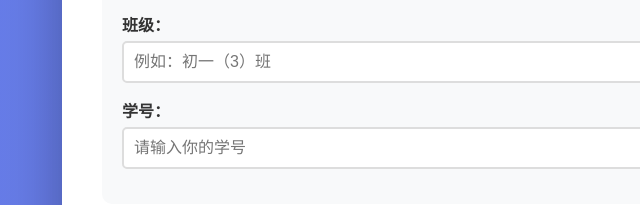
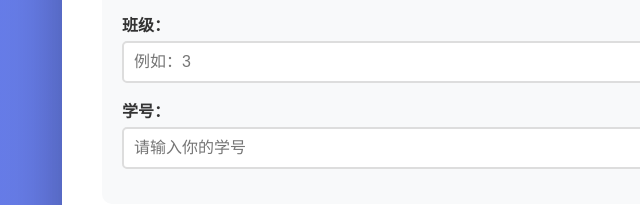
Before and after one commit to Andrew-Pei/sci_tech_exam, a website: page index.html in a window 1280 px wide. Shown: the part 274-479 px from the top of the page, 128-768 px from the left. Drawn offline with Linux system fonts and the light colour scheme.

Commit message:
Update studentClass input placeholder text

```diff
--- a/index.html
+++ b/index.html
@@ -255,7 +255,7 @@
             </div>
             <div class="form-group">
                 <label for="studentClass">班级：</label>
-                <input type="text" id="studentClass" placeholder="例如：初一（3）班" required>
+                <input type="text" id="studentClass" placeholder="例如：3" required>
             </div>
             <div class="form-group">
                 <label for="studentNumber">学号：</label>
```
